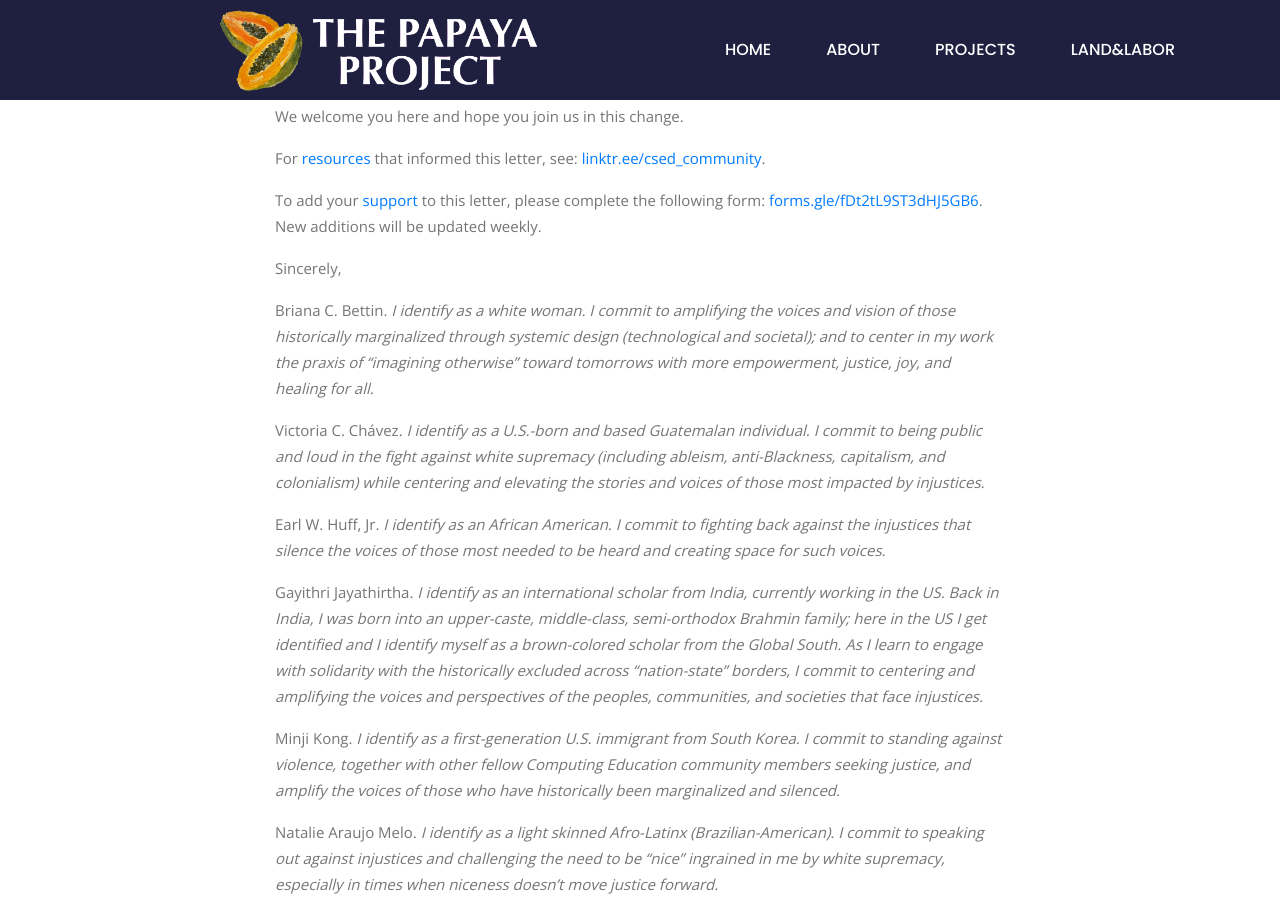
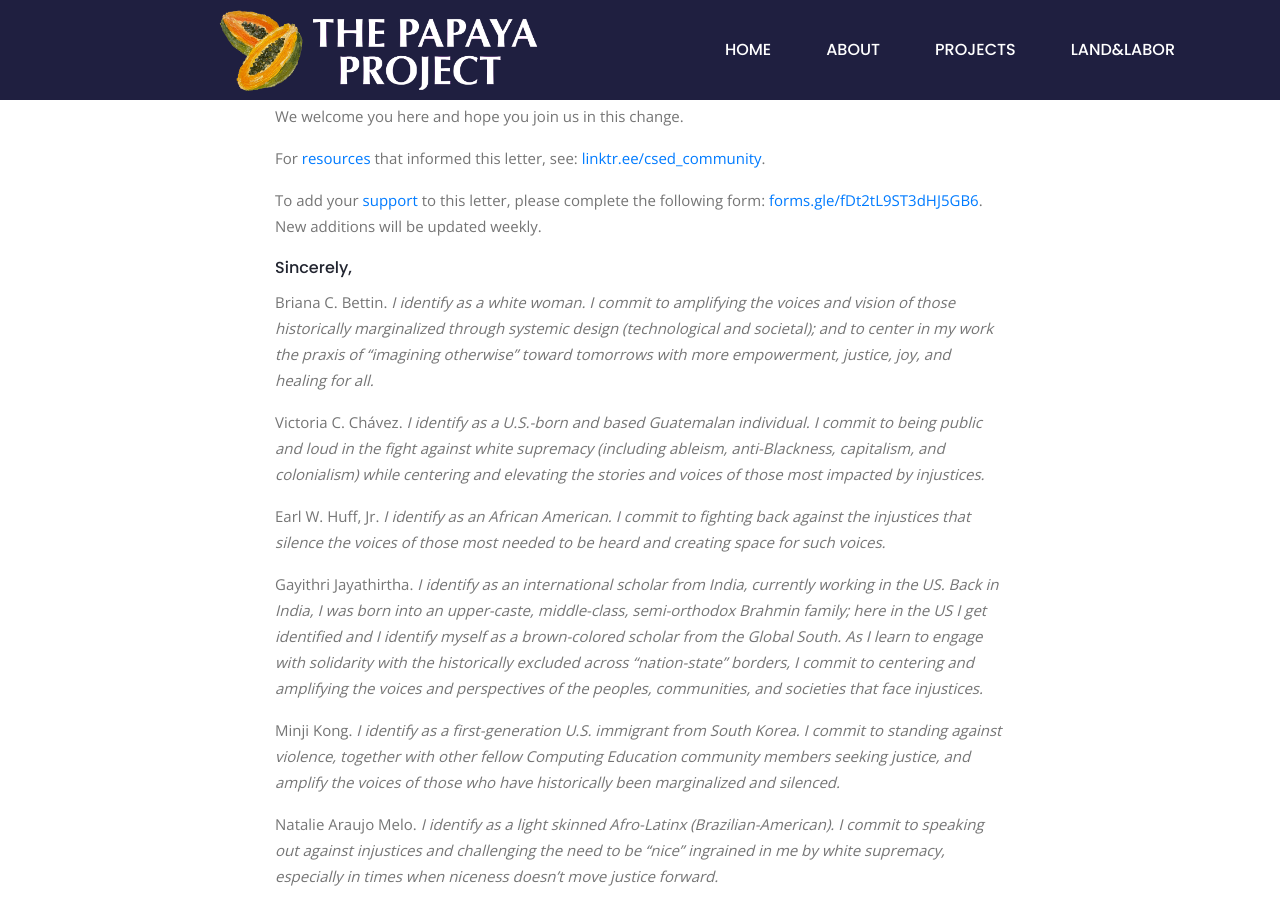
Before and after one commit to the-papaya-project/the-papaya-project.github.io, a Jekyll site: the page built from _posts/2022-09-14-letter.md, in a window 1280 px wide and 900 px high, scrolled down 3657 px. Built offline with Jekyll 4.4.1, drawn with Linux system fonts in a browser that asks for light colours.

Commit message:
more formatting

```diff
--- a/_posts/2022-09-14-letter.md
+++ b/_posts/2022-09-14-letter.md
@@ -72,7 +72,7 @@ For [resources](https://linktr.ee/csed_community) that informed this letter, see
 
 To add your [support](https://forms.gle/fDt2tL9ST3dHJ5GB6) to this letter, please complete the following form: [forms.gle/fDt2tL9ST3dHJ5GB6](https://forms.gle/fDt2tL9ST3dHJ5GB6). New additions will be updated weekly.
 
-Sincerely,
+###### Sincerely,
 
 Briana C. Bettin. *I identify as a white woman. I commit to amplifying the voices and vision of those historically marginalized through systemic design (technological and societal); and to center in my work the praxis of “imagining otherwise” toward tomorrows with more empowerment, justice, joy, and healing for all.*
 
@@ -92,4 +92,4 @@ Jen Tsan. *I identify as an Asian American woman who was a first-generation coll
 
 
 
-Signed in support:
+###### Signed in support:
```
